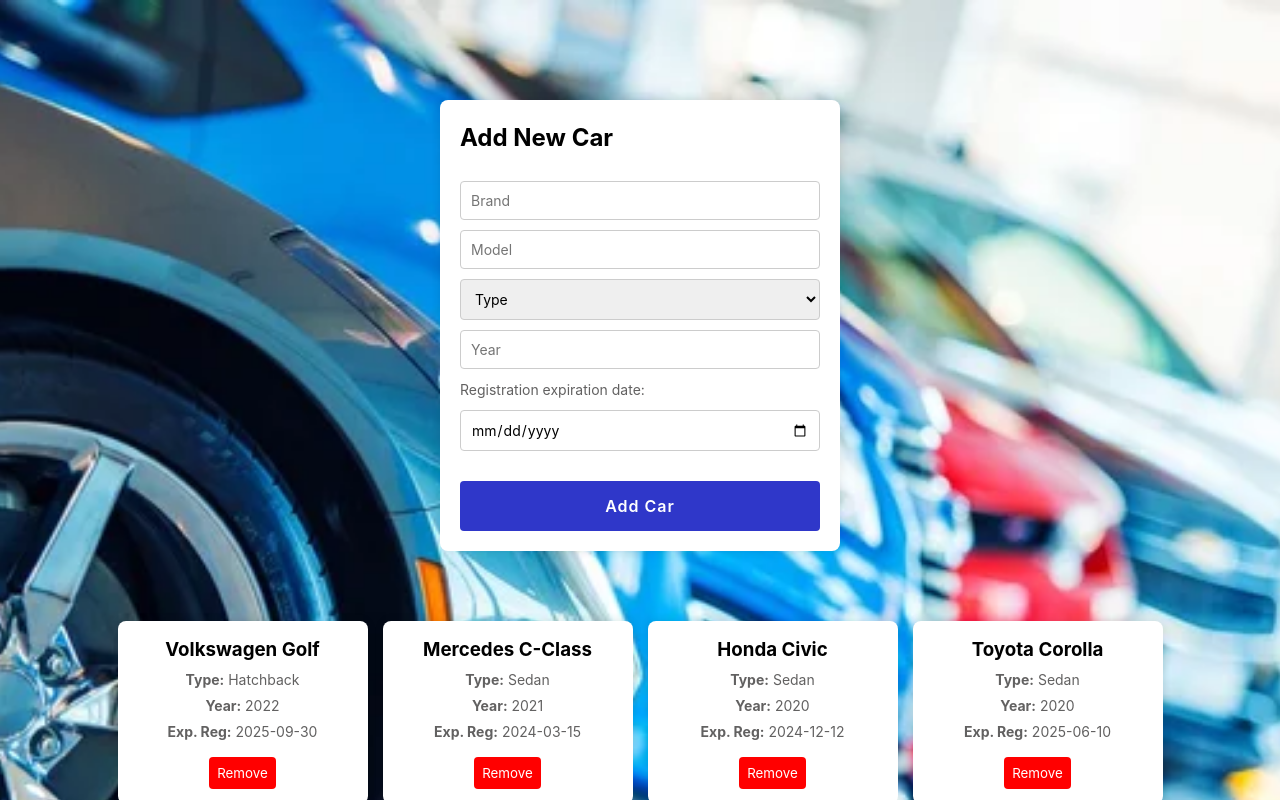
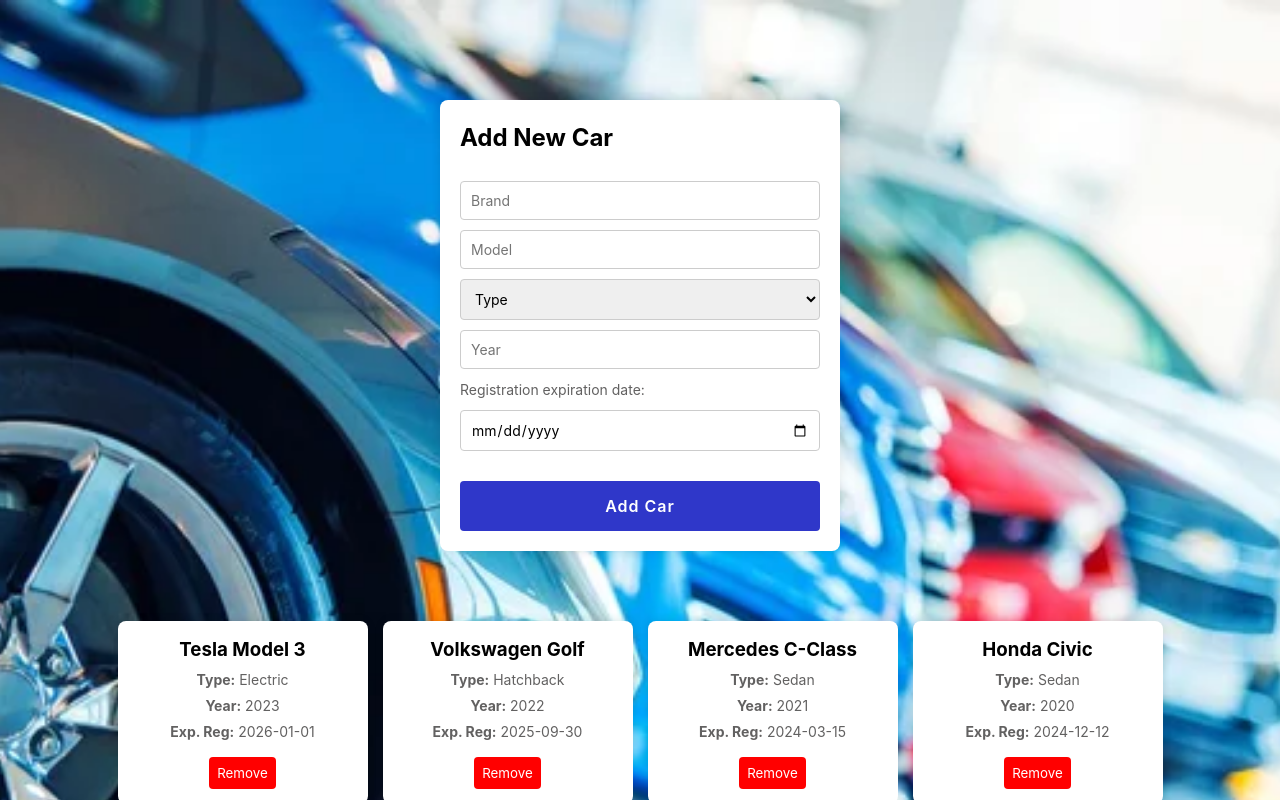
Before and after one commit to NinaBucic/Internship-14-CarDealership, a React (Vite) app in the folder CarDealership/: page / in a window 1280 px wide. Shown: the top 800 px of the page. Built offline with nearby package versions, Linux system fonts and the light colour scheme.

Commit message:
Add delete confirmation

```diff
--- a/CarDealership/src/App.jsx
+++ b/CarDealership/src/App.jsx
@@ -1,4 +1,4 @@
-import { useState } from "react";
+import { useState, useEffect } from "react";
 import { v4 as uuidv4 } from "uuid";
 import CarForm from "./components/CarForm";
 import CarList from "./components/CarList";
@@ -54,6 +54,14 @@ const initialCars = [
   },
   {
     id: uuidv4(),
+    brand: "Tesla",
+    model: "Model 3",
+    type: "Electric",
+    year: 2023,
+    registrationDate: "2026-01-01",
+  },
+  {
+    id: uuidv4(),
     brand: "Honda",
     model: "Civic",
     type: "Sedan",
@@ -80,6 +88,11 @@ function App() {
   };
 
   const handleDeleteCar = (id) => {
+    const confirmDelete = window.confirm(
+      "Are you sure you want to remove this car?"
+    );
+    if (!confirmDelete) return;
+
     setCars((prevCars) => prevCars.filter((car) => car.id !== id));
   };
 
```
